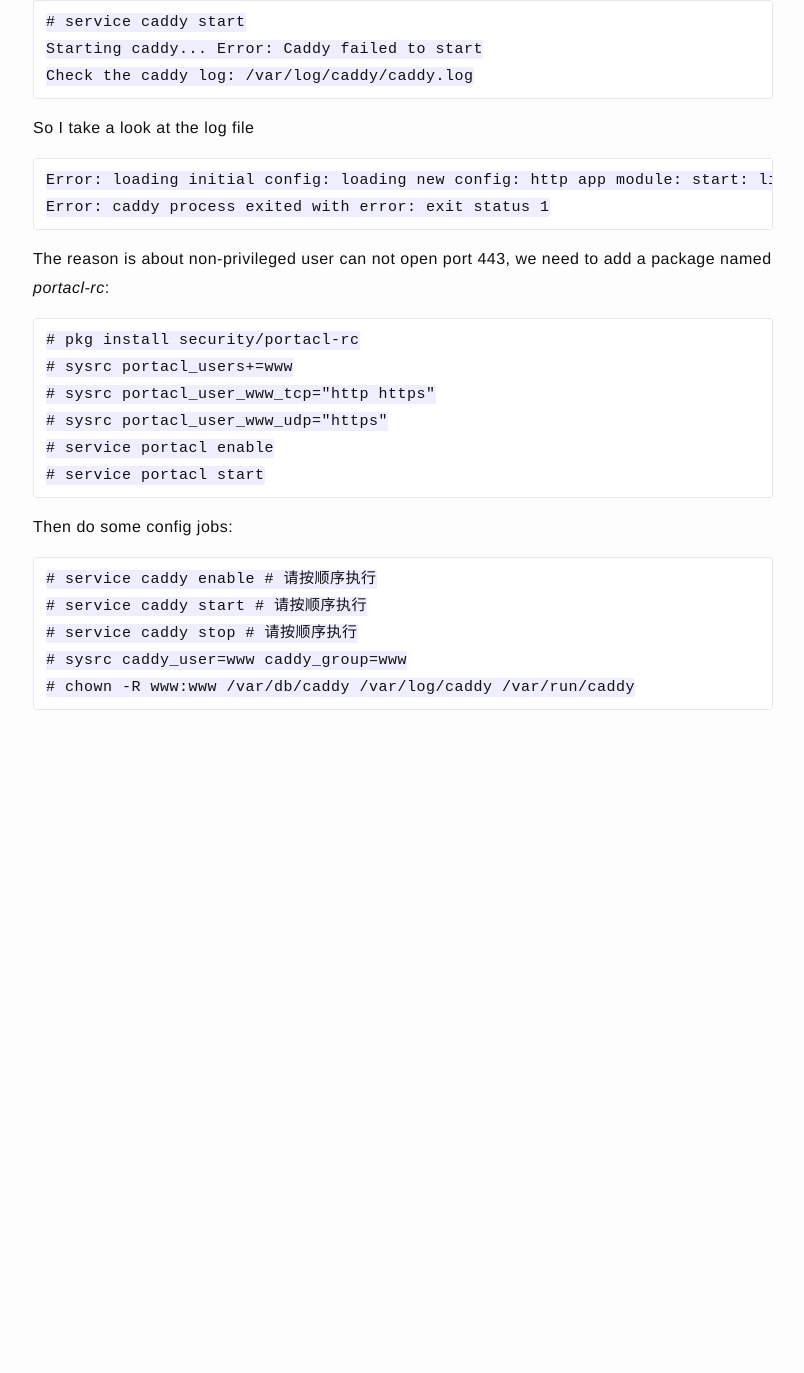
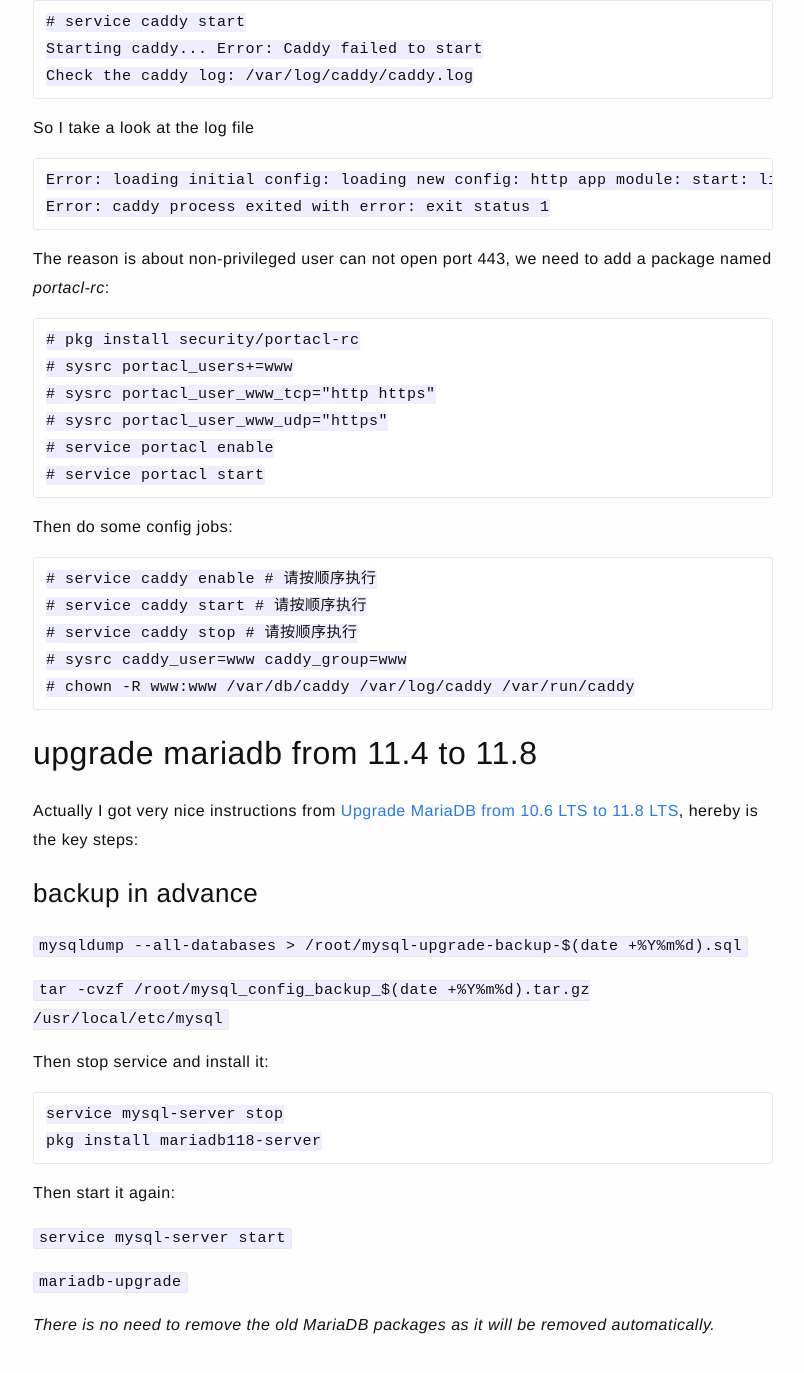
Before and after one commit to jazzi/jazzi.github.io, a Jekyll site: the page built from _posts/2026-02-29-upgrade-freebsd130-to-143.md, in a window 1280 px wide and 1400 px high, scrolled down 1316 px. Shown: the top 1373 px of the window, without its empty margins (237-1041 px from the left). Built offline with Jekyll 4.4.1, drawn with Linux system fonts in a browser that asks for light colours; before the commit the page ends 2086 px from its top, so only the background shows below that.

Commit message:
add more

````diff
--- a/_posts/2026-02-29-upgrade-freebsd130-to-143.md
+++ b/_posts/2026-02-29-upgrade-freebsd130-to-143.md
@@ -76,3 +76,28 @@ Then do some config jobs:
 # sysrc caddy_user=www caddy_group=www
 # chown -R www:www /var/db/caddy /var/log/caddy /var/run/caddy
 ```
+
+## upgrade mariadb from 11.4 to 11.8
+
+Actually I got very nice instructions from [Upgrade MariaDB from 10.6 LTS to 11.8 LTS](https://www.gaelanlloyd.com/blog/upgrade-mariadb-106-to-118/), hereby is the key steps:
+
+### backup in advance
+
+`mysqldump --all-databases > /root/mysql-upgrade-backup-$(date +%Y%m%d).sql`
+
+`tar -cvzf /root/mysql_config_backup_$(date +%Y%m%d).tar.gz /usr/local/etc/mysql`
+
+Then stop service and install it:
+
+```
+service mysql-server stop
+pkg install mariadb118-server
+```
+
+Then start it again:
+
+`service mysql-server start`
+
+`mariadb-upgrade`
+
+*There is no need to remove the old MariaDB packages as it will be removed automatically.*
````
